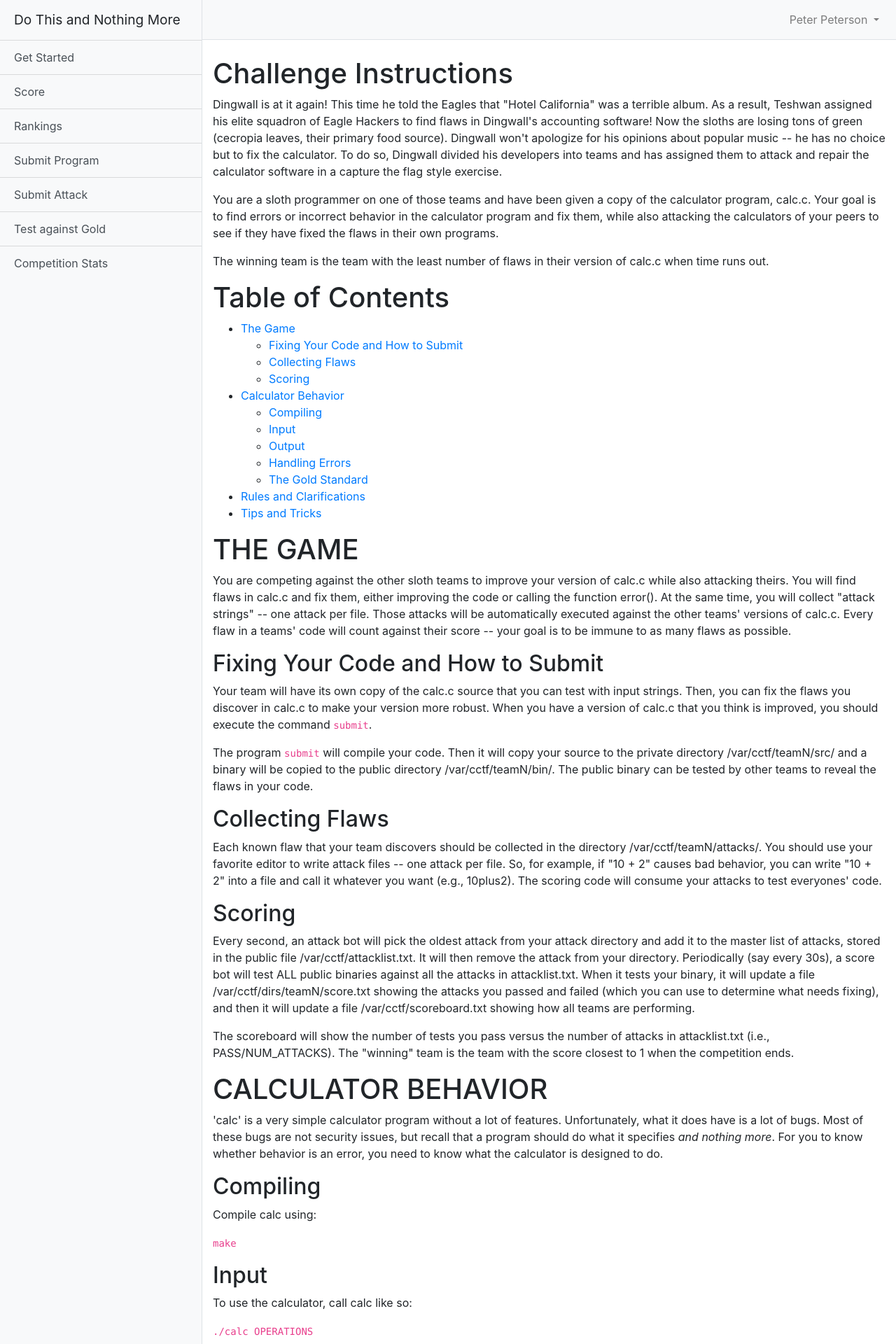
After one commit to UMDLARS/dtanm, a Flask app: page /challenge in a window 1280 px wide. The commit adds this page. Shown: the top 1920 px of the page at 70% size. Run offline with Flask 2, Linux system fonts and the light colour scheme; parts of the project's set-up code (start-up, migrations or seed data) failed here and were passed over; some libraries are stand-ins or nearby versions.

Commit message:
Update UI

```diff
--- a/scorer/scorer/static/css/dtanm.css
+++ b/scorer/scorer/static/css/dtanm.css
@@ -1,8 +1,3 @@
-/*!
- * Start Bootstrap - Simple Sidebar (https://startbootstrap.com/template-overviews/simple-sidebar)
- * Copyright 2013-2019 Start Bootstrap
- * Licensed under MIT (https://github.com/BlackrockDigital/startbootstrap-simple-sidebar/blob/master/LICENSE)
- */
 body {
   overflow-x: hidden;
 }
@@ -51,3 +46,7 @@ body {
     display: none;
   }
 }
+
+table.table-clickable-rows tbody {
+  cursor:pointer;
+}
--- /dev/null
+++ b/scorer/scorer/templates/challenge.html
@@ -0,0 +1,86 @@
+{% extends "layouts/base.html" %}
+
+{% block title %}Challenge Instructions{% endblock %}
+
+{% block content %}
+<p>Dingwall is at it again! This time he told the Eagles that &quot;Hotel California&quot; was a terrible album. As a result, Teshwan assigned his elite squadron of Eagle Hackers to find flaws in Dingwall's accounting software! Now the sloths are losing tons of green (cecropia leaves, their primary food source). Dingwall won't apologize for his opinions about popular music -- he has no choice but to fix the calculator. To do so, Dingwall divided his developers into teams and has assigned them to attack and repair the calculator software in a capture the flag style exercise.</p>
+<p>You are a sloth programmer on one of those teams and have been given a copy of the calculator program, calc.c. Your goal is to find errors or incorrect behavior in the calculator program and fix them, while also attacking the calculators of your peers to see if they have fixed the flaws in their own programs.</p>
+<p>The winning team is the team with the least number of flaws in their version of calc.c when time runs out.</p>
+<h1 id="table-of-contents">Table of Contents</h1>
+<ul>
+<li><a href="#the-game">The Game</a>
+<ul>
+<li><a href="#fixing-your-code-and-how-to-submit">Fixing Your Code and How to Submit</a></li>
+<li><a href="#collecting-flaws">Collecting Flaws</a></li>
+<li><a href="#scoring">Scoring</a></li>
+</ul></li>
+<li><a href="#calculator-behavior">Calculator Behavior</a>
+<ul>
+<li><a href="#compiling">Compiling</a></li>
+<li><a href="#input">Input</a></li>
+<li><a href="#output">Output</a></li>
+<li><a href="#handling-errors">Handling Errors</a></li>
+<li><a href="#the-gold-standard">The Gold Standard</a></li>
+</ul></li>
+<li><a href="#rules-and-clarifications">Rules and Clarifications</a></li>
+<li><a href="#tips-and-tricks">Tips and Tricks</a></li>
+</ul>
+<h1 id="the-game">THE GAME</h1>
+<p>You are competing against the other sloth teams to improve your version of calc.c while also attacking theirs. You will find flaws in calc.c and fix them, either improving the code or calling the function error(). At the same time, you will collect &quot;attack strings&quot; -- one attack per file. Those attacks will be automatically executed against the other teams' versions of calc.c. Every flaw in a teams' code will count against their score -- your goal is to be immune to as many flaws as possible.</p>
+<h2 id="fixing-your-code-and-how-to-submit">Fixing Your Code and How to Submit</h2>
+<p>Your team will have its own copy of the calc.c source that you can test with input strings. Then, you can fix the flaws you discover in calc.c to make your version more robust. When you have a version of calc.c that you think is improved, you should execute the command <code>submit</code>.</p>
+<p>The program <code>submit</code> will compile your code. Then it will copy your source to the private directory /var/cctf/teamN/src/ and a binary will be copied to the public directory /var/cctf/teamN/bin/. The public binary can be tested by other teams to reveal the flaws in your code.</p>
+<h2 id="collecting-flaws">Collecting Flaws</h2>
+<p>Each known flaw that your team discovers should be collected in the directory /var/cctf/teamN/attacks/. You should use your favorite editor to write attack files -- one attack per file. So, for example, if &quot;10 + 2&quot; causes bad behavior, you can write &quot;10 + 2&quot; into a file and call it whatever you want (e.g., 10plus2). The scoring code will consume your attacks to test everyones' code.</p>
+<h2 id="scoring">Scoring</h2>
+<p>Every second, an attack bot will pick the oldest attack from your attack directory and add it to the master list of attacks, stored in the public file /var/cctf/attacklist.txt. It will then remove the attack from your directory. Periodically (say every 30s), a score bot will test ALL public binaries against all the attacks in attacklist.txt. When it tests your binary, it will update a file /var/cctf/dirs/teamN/score.txt showing the attacks you passed and failed (which you can use to determine what needs fixing), and then it will update a file /var/cctf/scoreboard.txt showing how all teams are performing.</p>
+<p>The scoreboard will show the number of tests you pass versus the number of attacks in attacklist.txt (i.e., PASS/NUM_ATTACKS). The &quot;winning&quot; team is the team with the score closest to 1 when the competition ends.</p>
+<h1 id="calculator-behavior">CALCULATOR BEHAVIOR</h1>
+<p>'calc' is a very simple calculator program without a lot of features. Unfortunately, what it does have is a lot of bugs. Most of these bugs are not security issues, but recall that a program should do what it specifies <em>and nothing more</em>. For you to know whether behavior is an error, you need to know what the calculator is designed to do.</p>
+<h2 id="compiling">Compiling</h2>
+<p>Compile calc using:</p>
+<p><code>make</code></p>
+<h2 id="input">Input</h2>
+<p>To use the calculator, call calc like so:</p>
+<p><code>./calc OPERATIONS</code></p>
+<p>... where <code>OPERATIONS</code> is a double quoted list of binary mathematical operations with whitespace separating each token (character) (e.g., A + B). The operations can be addition, subtraction, multiplication and division. The numerical arguments for A and B should be signed short integers, in other words ranging from -32,768 to 32,767.</p>
+<p>For example, a valid value for OPERATIONS is:<br />
+<code>&quot;10 + 2&quot;</code></p>
+<p>Multiple operations can be separated by a comma:<br />
+<code>&quot;10 + 2,9 / 3&quot;</code></p>
+<p>Extra space characters should be ignored. For example:<br />
+<code>&quot; 10 + 2 , 9 / 3 &quot;</code></p>
+<p>Tabs do not count as whitespace characters.</p>
+<h2 id="output">Output</h2>
+<p>The output of the program is the numeric value of the computations, one per line. For example, with the input &quot;10 + 2,9 / 3&quot;, the output would be:</p>
+<p>12<br />
+3</p>
+<p>The output of division operations include the remainder as a simplified fraction. For example, given the input:</p>
+<p>&quot;10 / 7&quot;</p>
+<p>... the output would be:</p>
+<p>1 3/7</p>
+<h2 id="handling-errors">Handling Errors</h2>
+<p>Secure design principles tell us that a program should do what it is designed to do <em>and nothing more</em>.</p>
+<p>There are basically two types of mistakes in the calc code -- erroneous calculations and undefined behavior. Erroneous calculations are the program not doing what it is designed to do. Undefined behavior includes accepting invalid input.</p>
+<p>If an error results in an erroneous calculation, calc.c should be modified to perform the computation correctly. For example, if &quot;-1 + 10&quot; returned &quot;11&quot; instead of &quot;9&quot;, then the calculator would need to be modified to handle negative numbers.</p>
+<p>If calc.c accepts input it should not, or input causes calc to crash, or any other type of behavior that it shouldn't perform, calc should simply print &quot;Error&quot; and quit. For example, if calc is given no input at all, it should print Error and quit because ignoring a required argument should not be allowed. Similarly, accepting extra arguments that do not conform to the standard described above should also cause an Error to be thrown.</p>
+<p>Conveniently, the calc.c code has a function, error() that does just this. Thus, if you encounter an error case such as this, simply call error().</p>
+<h2 id="the-gold-standard">The Gold Standard</h2>
+<p>In order to help the sloths, the Vizards of Vim Mountain (led by the powerful Brammoolenaar), provided the sloths with a &quot;perfect&quot; Golden Calculator, called 'gold'. The sloths can use 'gold' to test their calculator's behavior, but due to DRM and other licensing issues, the Vizards won't let the sloths use 'gold' in production. Still, you can run gold with arguments to test the &quot;proper&quot; behavior of the calculator.</p>
+<p>Of course, it's likely that you might find flaws in gold that the Vizards overlooked. If that happens, simply cry out the Vizards in a loud voice about the problem, and they'll fix it.</p>
+<h1 id="rules-and-clarifications">RULES AND CLARIFICATIONS</h1>
+<ul>
+<li>Your code must not use the &quot;*&quot; operator to do multiplication. It is too fast for sloths.</li>
+<li>Your code must not use the &quot;/&quot; operator to do integer division. It is too fast and scary for sloths.</li>
+<li>You must not use any math libraries.</li>
+<li>TAB characters are not considered whitespace.</li>
+<li>Exact duplicates of existing attacks will be ignored.</li>
+</ul>
+<h1 id="tips-and-tricks">Tips and Tricks</h1>
+<p>To login to the server run:<br />
+<code>ssh teamN@hack.d.umn.edu</code></p>
+<p>Remember to put attacks in <code>~/attacks</code> (one line per file)</p>
+<p>Submit your code by running <code>submit</code> in you home directory.</p>
+<p>To see the current score run <code>score</code> or <code>score -g</code> for a graph version.</p>
+<p>To see all the current attacks run: <code>less /var/cctf/attacklist.txt</code></p>
+<p>To see what tests you pass and fail run: <code>less /var/cctf/dirs/teamN/score.txt</code></p>{% endblock %}
--- a/scorer/scorer/templates/layouts/base.html
+++ b/scorer/scorer/templates/layouts/base.html
@@ -24,12 +24,13 @@
     <div class="bg-light border-right" id="sidebar-wrapper">
       <div class="sidebar-heading">Do This and Nothing More</div>
       <div class="list-group list-group-flush">
-        <a href="#" class="list-group-item list-group-item-action bg-light">Challenge Info</a>
-        <a href="#" class="list-group-item list-group-item-action active">Scoring</a>
-        <a href="#" class="list-group-item list-group-item-action bg-light">Attacks</a>
-        <a href="#" class="list-group-item list-group-item-action bg-light">Submit Code</a>
-        <a href="#" class="list-group-item list-group-item-action bg-light">Test against Gold</a>
-        <a href="#" class="list-group-item list-group-item-action bg-light">Statistics</a>
+        {{ create_menu_item('Get Started', 'ui.index') | safe }}
+        {{ create_menu_item('Score', 'ui.scoring') | safe }}
+        {{ create_menu_item('Rankings', 'ui.rankings') | safe }}
+        {{ create_menu_item('Submit Program', 'ui.submit_program') | safe }}
+        {{ create_menu_item('Submit Attack', 'ui.submit_attack') | safe }}
+        {{ create_menu_item('Test against Gold', 'ui.test_against_gold')  | safe}}
+        {{ create_menu_item('Competition Stats', 'ui.stats') | safe }}
       </div>
     </div>
 
--- a/scorer/scorer/ui.py
+++ b/scorer/scorer/ui.py
@@ -1,4 +1,4 @@
-from flask import Blueprint, abort, jsonify, render_template
+from flask import Blueprint, abort, jsonify, render_template, request, url_for
 from flask import current_app as app
 
 from scorer.db.conn import connect_mongo
@@ -13,19 +13,52 @@ bp = Blueprint('ui', __name__)
 def connect_to_mongo():
     connect_mongo()
 
+@bp.context_processor
+def utility_processor():
+    def create_menu_item(title: str, route_name: str):
+        """
+        Creates HTML for sidebar menu item, and highlights it if active
+
+        Parameters:
+            title (str): The displayed text of the menu item
+            route_name (str): the Python path to the route (e.g. 'ui.index')
+        """
+        selected_class = "active" if request.path == url_for(route_name) else "bg-light"
+        return f"<a href=\"{ url_for(route_name) }\" class=\"list-group-item list-group-item-action { selected_class }\">{title}</a>"
+    return dict(create_menu_item=create_menu_item)
+
 @bp.route('/')
 def index():
     return render_template('index.html')
 
-
 @bp.route('/scoring')
-def show_scoreboard():
+def scoring():
     return render_template('scoring.html')
 
-@bp.route('/scoring/team/<int:team_id>')
+@bp.route('/rankings')
+def rankings():
+    return render_template('rankings.html')
+
+@bp.route('/challenge')
+def challenge():
+    return render_template('challenge.html')
+
+@bp.route('/scoring/teams/<int:team_id>')
 def show_team_score(team_id):
     return render_template('team_score.html')
 
-@bp.route('/attacks')
-def attacks():
-    return render_template('attacks.html')
+@bp.route('/submit_attack')
+def submit_attack():
+    return render_template('submit_attack.html')
+
+@bp.route('/submit_program')
+def submit_program():
+    return render_template('submit_program.html')
+
+@bp.route('/gold')
+def test_against_gold():
+    return render_template('test_against_gold.html')
+
+@bp.route('/stats')
+def stats():
+    return render_template('stats.html')
```
Also changed, not shown: scorer/scorer/templates/index.html (+13 -3 lines), scorer/scorer/templates/scoring.html (added, +40 -0 lines).
